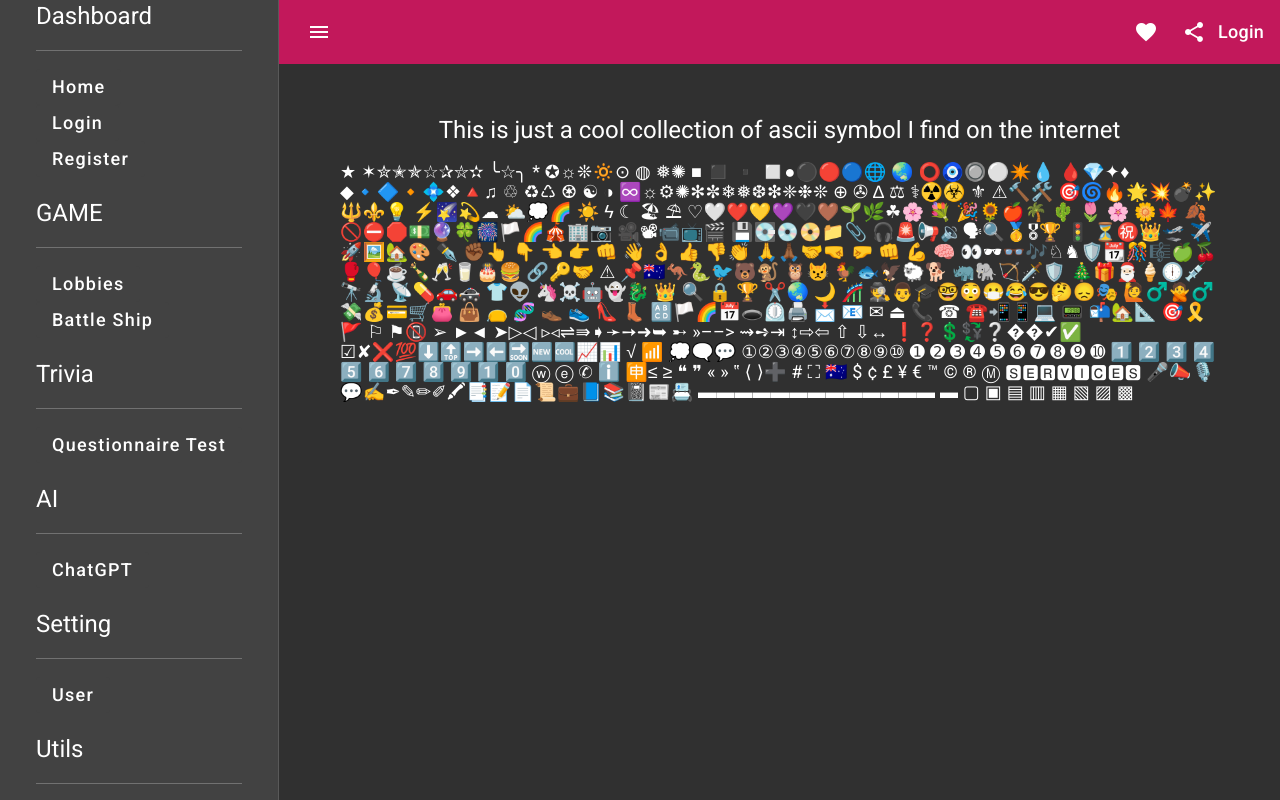
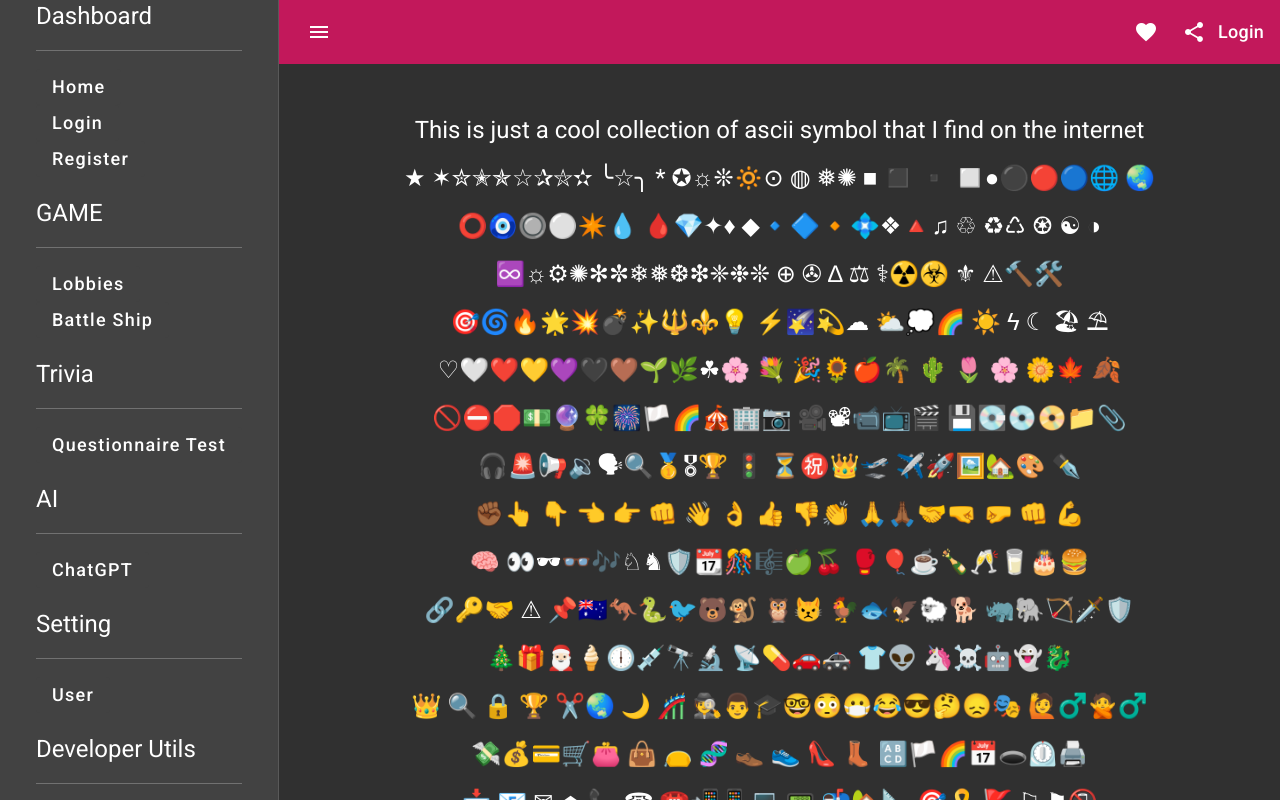
Before and after one commit to vincent-inc/v-service, an Angular app: page /utils/ascii_symbol in a window 1280 px wide. Built offline with nearby package versions, Linux system fonts and the light colour scheme; no server answers.

Commit message:
fix cool symbol page

```diff
--- a/src/app/document/cool-symbol/cool-symbol.component.html
+++ b/src/app/document/cool-symbol/cool-symbol.component.html
@@ -1,26 +1,26 @@
 <ul class="margin-center">
-  <li><h1 class="text-center">This is just a cool collection of ascii symbol I find on the internet</h1></li>
+  <li><h1 class="text-center">This is just a cool collection of ascii symbol that I find on the internet</h1></li>
   <li>
-    ★ ✶✮✭✯☆✰⛥✫ ╰☆╮ * ✪☼❊🔅⊙ ◍ ❅✺ ■ ◼️ ▪️ ◻️●⚫🔴🔵🌐 🌏
-    ⭕🧿🔘⚪✴️💧 🩸💎✦♦ ◆🔹🔷🔸💠❖🔺♫ ♲ ♻♺ ♼ ☯ ◑
-    ♾️☼⚙✺✻✼❄❅❆❇❈❉❊ ⊕ ✇ ∆ ⚖ ⚕☢️☣️ ⚜ ⚠🔨🛠️
-    🎯🌀🔥🌟💥💣✨🔱⚜️💡 ⚡🌠💫☁ ⛅💭🌈 ☀️ ϟ ☾ 🏖 ⛱
-    ♡🤍❤️💛💜🖤🤎🌱🌿☘🌸 💐 🎉🌻🍎🌴 🌵 🌷 🌸 🌼🍁 🍂
-    🚫⛔🛑💵🔮🍀🎆🏳️🌈🎪🏢📷 🎥📽📹📺🎬 💾💽💿📀📁📎
-    🎧🚨📢🔉🗣🔍🥇🎖🏆 🚦 ⏳㊗️👑🛫 ✈️🚀🖼️🏡🎨 ✒️
-    ✊🏾👆 👇 👈 👉 👊 👋 👌 👍 👎👏 🙏🙏🏾🤝🤜 🤛 👊 💪
-    🧠 👀🕶👓🎶♘♞🛡️📆🎊🎼🍏🍒 🥊🎈☕🍾🥂🥛🎂🍔
-    🔗🔑🤝 ⚠ 📌🇦🇺🦘🐍🐦🐻🐒 🦉😾 🐓🐟🦅🐑🐕 🦏🐘🏹🗡️🛡️
-    🎄🎁🎅🏻🍦🕕💉🔭🔬 📡💊🚗🚓 👕👽 🦄☠️🤖👻🐉
-    👑 🔍 🔒 🏆 ✂️🌏 🌙 🎢 🕵️👨🎓🤓😳😷😂😎🤔😞🎭 🙋♂️🙅♂️
-    💸💰💳🛒👛 👜 👝 🧬 👞 👟 👠 👢 🔠🏳️🌈📅🕳️⏲️🖨️
-    📩 📧 ✉ ⏏ 📞 ☎ ☎️📲📱💻 📟 📬🏡📐 🎯🎗️ 🚩 ⚐ ⚑📵
-    ➢ ►◄  ➤▷◁ ▹◃⇌⇛➧➛➙➜➥ ➸ »––> ⇝➺⇥ ↕⇨⇦ ⇧ ⇩↔
-    ❗️❓💲💱❔��✔✅ ☑✘❌💯⬇️🔝➡️⬅️🔜🆕🆒📈📊 √ 📶
-    💭🗨️💬 ①②③④⑤⑥⑦⑧⑨⑩ ➊ ➋ ➌ ➍ ➎ ➏ ➐ ➑ ➒ ➓
-    1️⃣ 2️⃣ 3️⃣ 4️⃣ 5️⃣ 6️⃣ 7️⃣ 8️⃣ 9️⃣ 1️⃣ 0️⃣ ⓦ ⓔ ✆ ℹ️ 🈸≤ ≥ ❝ ❞ « » ‟ ⟨ ⟩➕ # ⛶
-    🇦🇺 $ ¢ £ ¥ € ™ © ® Ⓜ 🆂🅴🆁🆅🅸🅲🅴🆂
-    🎤📣🎙️💬✍️✒✎✏✐🖍📑📝📄📜💼📘📚📓📰📇
-    ▬▬▬▬▬▬▬▬▬▬▬▬▬ ▬ ▢ ▣ ▤ ▥ ▦ ▧ ▨ ▩
+    <h1 class="text-center">★ ✶✮✭✯☆✰⛥✫ ╰☆╮ * ✪☼❊🔅⊙ ◍ ❅✺ ■ ◼️ ▪️ ◻️●⚫🔴🔵🌐 🌏</h1>
+    <h1 class="text-center">⭕🧿🔘⚪✴️💧 🩸💎✦♦ ◆🔹🔷🔸💠❖🔺♫ ♲ ♻♺ ♼ ☯ ◑</h1>
+    <h1 class="text-center">♾️☼⚙✺✻✼❄❅❆❇❈❉❊ ⊕ ✇ ∆ ⚖ ⚕☢️☣️ ⚜ ⚠🔨🛠️</h1>
+    <h1 class="text-center">🎯🌀🔥🌟💥💣✨🔱⚜️💡 ⚡🌠💫☁ ⛅💭🌈 ☀️ ϟ ☾ 🏖 ⛱</h1>
+    <h1 class="text-center">♡🤍❤️💛💜🖤🤎🌱🌿☘🌸 💐 🎉🌻🍎🌴 🌵 🌷 🌸 🌼🍁 🍂</h1>
+    <h1 class="text-center">🚫⛔🛑💵🔮🍀🎆🏳️🌈🎪🏢📷 🎥📽📹📺🎬 💾💽💿📀📁📎</h1>
+    <h1 class="text-center">🎧🚨📢🔉🗣🔍🥇🎖🏆 🚦 ⏳㊗️👑🛫 ✈️🚀🖼️🏡🎨 ✒️</h1>
+    <h1 class="text-center">✊🏾👆 👇 👈 👉 👊 👋 👌 👍 👎👏 🙏🙏🏾🤝🤜 🤛 👊 💪</h1>
+    <h1 class="text-center">🧠 👀🕶👓🎶♘♞🛡️📆🎊🎼🍏🍒 🥊🎈☕🍾🥂🥛🎂🍔</h1>
+    <h1 class="text-center">🔗🔑🤝 ⚠ 📌🇦🇺🦘🐍🐦🐻🐒 🦉😾 🐓🐟🦅🐑🐕 🦏🐘🏹🗡️🛡️</h1>
+    <h1 class="text-center">🎄🎁🎅🏻🍦🕕💉🔭🔬 📡💊🚗🚓 👕👽 🦄☠️🤖👻🐉</h1>
+    <h1 class="text-center">👑 🔍 🔒 🏆 ✂️🌏 🌙 🎢 🕵️👨🎓🤓😳😷😂😎🤔😞🎭 🙋♂️🙅♂️</h1>
+    <h1 class="text-center">💸💰💳🛒👛 👜 👝 🧬 👞 👟 👠 👢 🔠🏳️🌈📅🕳️⏲️🖨️</h1>
+    <h1 class="text-center">📩 📧 ✉ ⏏ 📞 ☎ ☎️📲📱💻 📟 📬🏡📐 🎯🎗️ 🚩 ⚐ ⚑📵</h1>
+    <h1 class="text-center">➢ ►◄  ➤▷◁ ▹◃⇌⇛➧➛➙➜➥ ➸ »––> ⇝➺⇥ ↕⇨⇦ ⇧ ⇩↔</h1>
+    <h1 class="text-center">❗️❓💲💱❔��✔✅ ☑✘❌💯⬇️🔝➡️⬅️🔜🆕🆒📈📊 √ 📶</h1>
+    <h1 class="text-center">💭🗨️💬 ①②③④⑤⑥⑦⑧⑨⑩ ➊ ➋ ➌ ➍ ➎ ➏ ➐ ➑ ➒ ➓</h1>
+    <h1 class="text-center">1️⃣ 2️⃣ 3️⃣ 4️⃣ 5️⃣ 6️⃣ 7️⃣ 8️⃣ 9️⃣ 1️⃣ 0️⃣ ⓦ ⓔ ✆ ℹ️ 🈸≤ ≥ ❝ ❞ « » ‟ ⟨ ⟩➕ # ⛶</h1>
+    <h1 class="text-center">🇦🇺 $ ¢ £ ¥ € ™ © ® Ⓜ 🆂🅴🆁🆅🅸🅲🅴🆂</h1>
+    <h1 class="text-center">🎤📣🎙️💬✍️✒✎✏✐🖍📑📝📄📜💼📘📚📓📰📇</h1>
+    <h1 class="text-center">▬▬▬▬▬▬▬▬▬▬▬▬▬ ▬ ▢ ▣ ▤ ▥ ▦ ▧ ▨ ▩</h1>
   </li>
 </ul>
--- a/src/app/home/home.component.html
+++ b/src/app/home/home.component.html
@@ -4,7 +4,7 @@
     <li><h2 class="text-center" style="color: rgb(255, 0, 217)">Experience various high quality web service 💪 like never before!</h2></li>
     <hr>
     <li><h3>this web service is still under development and testing, some feature might not be available or bug, please use with a grain of salt 😉</h3></li>
-    <li><p>There shall be no cookie of your data being save from this application.</p></li>
+    <li><p>There shall be no cookie that will expose your data being save from this application 😎</p></li>
     <li *ngIf="isInWrongURL()"><h4 style="color: red">! you are in the wrong domain, this domain is currently not working or deprecated</h4></li>
     <li *ngIf="isInWrongURL()"><h4 style="color: red"><a [href]="getRightDomain()">Go here {{rightDomain}}/home</a></h4></li>
   </ul>
--- a/src/app/side-drawer/side-drawer.component.html
+++ b/src/app/side-drawer/side-drawer.component.html
@@ -23,7 +23,7 @@
   <hr>
   <li><button mat-flat-button >User</button></li>
   <br>
-  <li><h1>Utils</h1></li>
+  <li><h1>Developer Utils</h1></li>
   <hr>
   <li><button mat-flat-button [routerLink]="['/utils/ascii_symbol']" routerLinkActive="router-link-active" >Ascii Symbol</button></li>
   <br>
```
